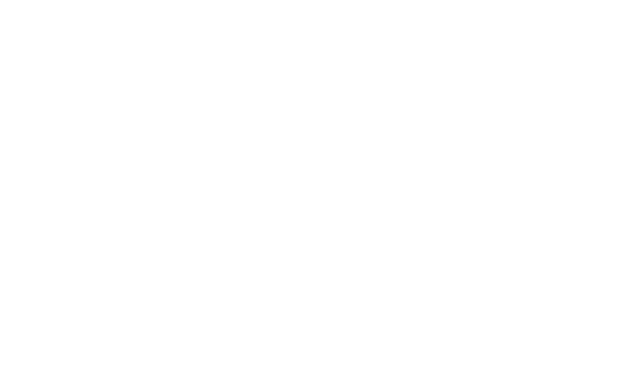
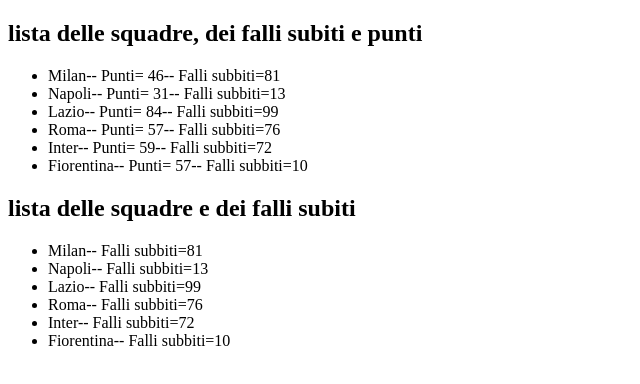
Before and after one commit to LuigiCasale95/js-snack-es6, a plain HTML site: page es.2/index.html in a window 1280 px wide. Shown: the whole page, without its empty margins (0-640 px from the left). Drawn offline with Linux system fonts and the light colour scheme.

Commit message:
Aggiunta stampa in pagina delle 2 liste

```diff
--- a/es.2/index.html
+++ b/es.2/index.html
@@ -9,7 +9,14 @@
     <title>es.2</title>
 </head>
 <body>
+    <h2>lista delle squadre, dei falli subiti e punti</h2>
+    <ul class="listaSquadre">
 
+    </ul>
+    <h2>lista delle squadre e dei falli subiti</h2>
+    <ul class="listaSquadre2">
+
+    </ul>
 
     <script src="script2.js"></script>
 </body>
--- a/es.2/script2.js
+++ b/es.2/script2.js
@@ -5,7 +5,8 @@ Nome sarà l’unica proprietà da compilare, le altre saranno tutte settate a 0
 Generare numeri random al posto degli 0 nelle proprietà “punti” fatti e “falli subiti”.
 Infine, creiamo un nuovo array i cui elementi contengono solo nomi e falli subiti e stampiamo tutto in console.
  */
-
+const liSquadre = document.querySelector(".listaSquadre")
+const liSquadre2 = document.querySelector(".listaSquadre2")
 /* Creaziione array di oggetti */
 const squadre = [
 
@@ -38,7 +39,10 @@ console.log(falliSubSquadre)
 
 
 
-
+for (i = 0; i<squadre.length; i++) {
+    liSquadre.innerHTML += `<li>${squadre[i].nome}-- Punti= ${squadre[i].punti}-- Falli subbiti=${squadre[i].falliSub}</li>`
+    liSquadre2.innerHTML += `<li>${squadre[i].nome}-- Falli subbiti=${squadre[i].falliSub}</li>`
+}
 
 
 /* FUNZIONI */
```
